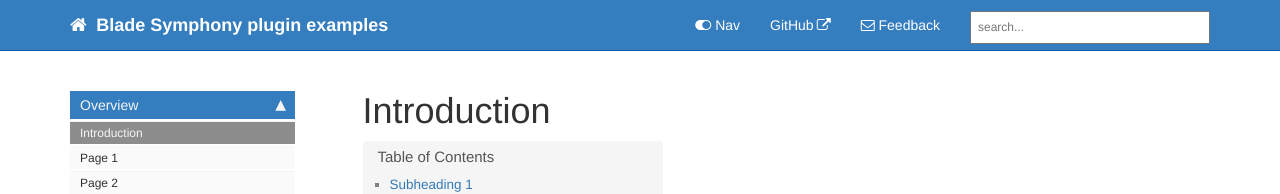
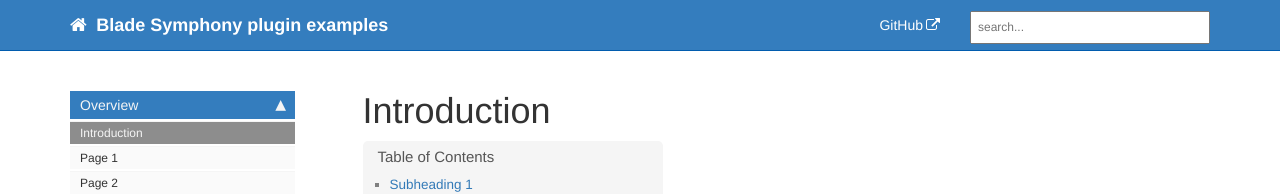
Before and after one commit to DiretideCandy/Blade-Symphony-Plugin-Examples, a Jekyll site: the page built from docs/index.md, in a window 1280 px wide. Shown: the top 194 px of the page. Built offline with Jekyll 4.4.1, drawn with Linux system fonts in a browser that asks for light colours; nearby versions of some CDN libraries; comment, search, counter and statistics services are not loaded.

Commit message:
Updated topnav

```diff
--- a/docs/_config.yml
+++ b/docs/_config.yml
@@ -37,7 +37,7 @@ feedback_subject_line: Blade Symphony plugin examples
 feedback_email: rfmcrystal@gmail.com
 # used as a contact email for the Feedback link in the top navigation bar
 
-# feedback_disable: true
+feedback_disable: true
 # if you uncomment the previous line, the Feedback link gets removed
 
 # feedback_text: "Need help?"
--- a/docs/_includes/topnav.html
+++ b/docs/_includes/topnav.html
@@ -2,18 +2,18 @@
 <nav class="navbar navbar-inverse navbar-static-top">
     <div class="container topnavlinks">
         <div class="navbar-header">
-            <!--<button type="button" class="navbar-toggle" data-toggle="collapse" data-target="#bs-example-navbar-collapse-1">
+            <button type="button" class="navbar-toggle" data-toggle="collapse" data-target="#bs-example-navbar-collapse-1">
                 <span class="sr-only">Toggle navigation</span>
                 <span class="icon-bar"></span>
                 <span class="icon-bar"></span>
                 <span class="icon-bar"></span>
-            </button>-->
+            </button>
             <a class="fa fa-home fa-lg navbar-brand" href="index.html">&nbsp;<span class="projectTitle"> {{site.topnav_title}}</span></a>
         </div>
         <div class="collapse navbar-collapse" id="bs-example-navbar-collapse-1">
             <ul class="nav navbar-nav navbar-right">
                 <!-- toggle sidebar button -->
-                <li><a id="tg-sb-link" href="#"><i id="tg-sb-icon" class="fa fa-toggle-on"></i> Nav</a></li>
+                <!--<li><a id="tg-sb-link" href="#"><i id="tg-sb-icon" class="fa fa-toggle-on"></i> Nav</a></li>-->
                 <!-- entries without drop-downs appear here -->
 
 {% assign topnav = site.data[page.topnav] %}
```
